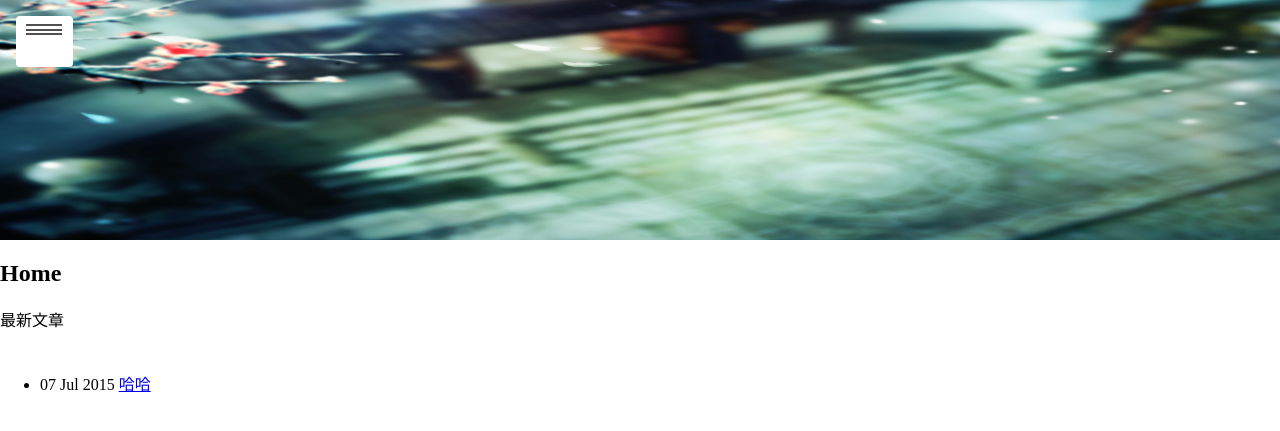
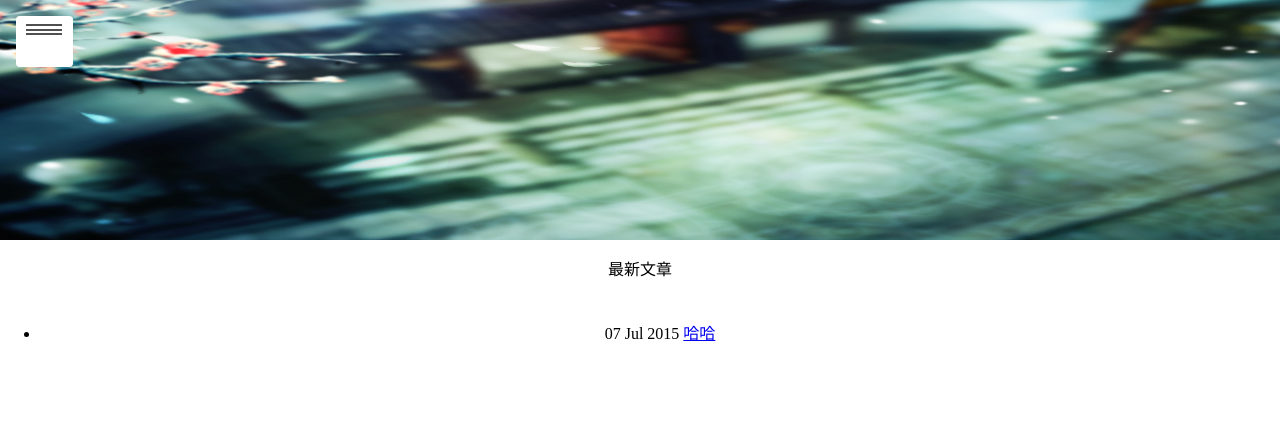
Before and after one commit to Porval/porval.github.io, a Jekyll site: the page built from index.html, in a window 1280 px wide. Shown: the top 431 px of the page. Built offline with Jekyll 4.4.1, drawn with Linux system fonts in a browser that asks for light colours.

Commit message:
set charset uft 8

```diff
--- a/_includes/head.html
+++ b/_includes/head.html
@@ -1,4 +1,5 @@
 <head>
+  <meta charset="utf-8">
   <div>
     <img src="/public/img/top_nav_1.jpg" class="top_nav"/>
   </div>
--- a/index.html
+++ b/index.html
@@ -3,10 +3,11 @@ layout: default
 title: Home
 ---
 
-	<h2>{{page.title}}</h2>
+<div class="list_area">
 	<p>最新文章</p>
 	<ul>
 		{% for post in site.posts %}
 	　		<li>{{ post.date | date_to_string }} <a href="{{ site.baseurl }}{{ post.url }}"> {{ post.title }}</a></li>
 		{% endfor %}
 	</ul>
+</div>
--- a/public/css/main.css
+++ b/public/css/main.css
@@ -17,6 +17,27 @@
 .main_body {
   margin: 0px;
 }
+
+.slogen {
+
+}
+
+.list_area {
+  text-align: center;
+}
+
+.list_item {
+
+}
+
+.post_content_title {
+  text-align: center;
+}
+
+.post_content_area {
+
+}
+
 
 /*
  * Sidebar 侧边框
```
Also changed, not shown: _layouts/post.html (added).
